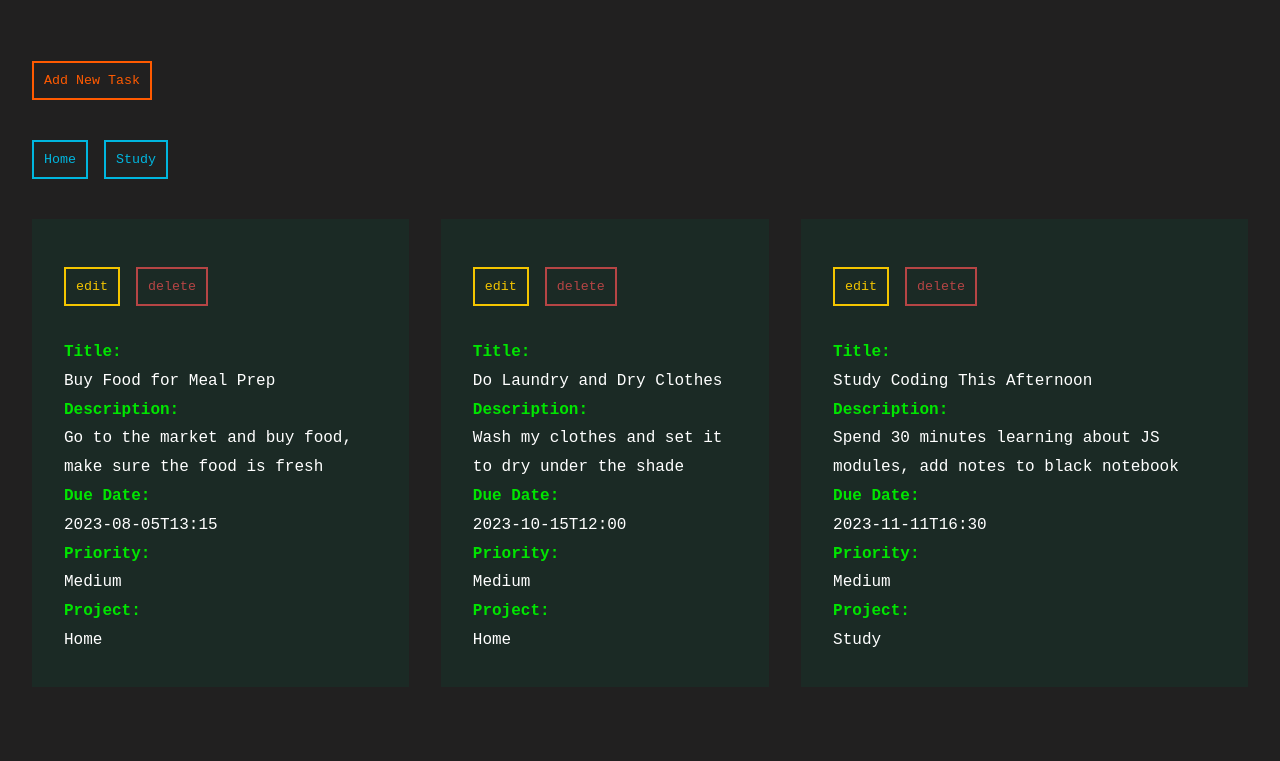
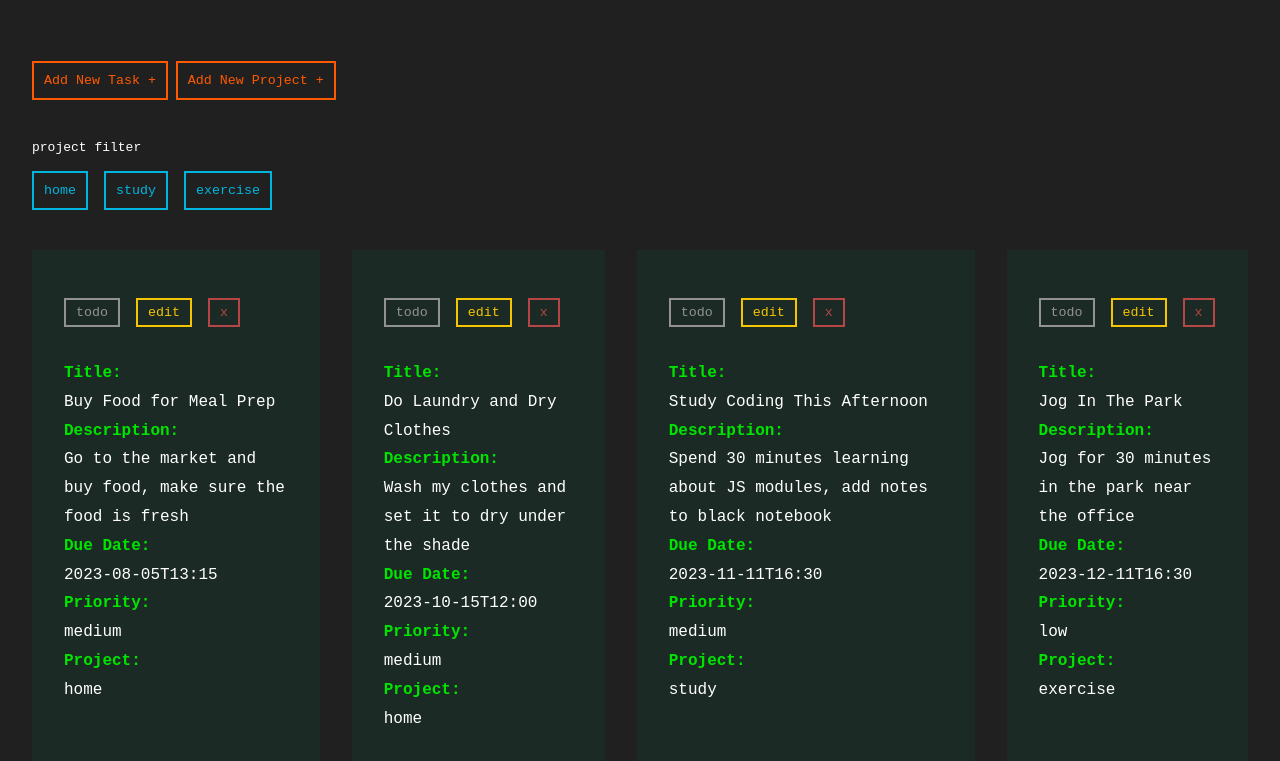
Before and after one commit to bojorquezc/odin_todo_list, a website built with webpack: page src/index.html in a window 1280 px wide. Shown: the part 87-848 px from the top of the page. Before the commit the page ends 806 px from the top, so only its background shows below. Built offline with nearby package versions, Linux system fonts and the light colour scheme.

Commit message:
Start completed task logic

```diff
--- a/src/index.html
+++ b/src/index.html
@@ -14,10 +14,18 @@
     </header>
     <div class="main_actions">
         <button class="add_task_button">
-            <p>Add New Task</p>
+            <p>Add New Task +</p>
+        </button>
+        <button class="add_project_button">
+            <p>Add New Project +</p>
         </button>
     </div>
     <div class="project_buttons_section">
+        <div class="project_buttons_title">
+            <p>project filter</p>
+        </div>
+        <div class="project_buttons">
+        </div>
     </div>
         <dialog class="dialog_container">
             <form class="add_task_form" method="dialog" name="addtaskform">
@@ -41,9 +49,9 @@
                 <div class="form-field">
                     <label for="priority">Priority:</label>
                     <select name="priority" id="priority">
-                        <option value="low">Low</option>
-                        <option value="medium">Medium</option>
-                        <option value="high">High</option>
+                        <option value="low">low</option>
+                        <option value="medium">medium</option>
+                        <option value="high">high</option>
                     </select>
                 </div>
                 <div class="form-field">
--- a/src/style.css
+++ b/src/style.css
@@ -48,6 +48,9 @@ button {
 }
 
 .dialog_container {
+    position: absolute;
+    top: 10%;
+    /* left: 50%; */
     background: #212020;
     color: #ffffff;
     padding: 30px;
@@ -91,19 +94,23 @@ button {
     padding:2rem;
 }
 
-.project_buttons_section {
-    display: flex;
-    gap: 1rem;
-    padding: 0.5rem 2rem;
-}
-
-.add_task_button {
+.main_actions > button {
     padding: 10px;
     font-family: monospace;
     color: #ff5a00;
     background-color: #ffffff00;
     border-style: solid;
     border-color: #ff5a00;
+}
+
+.project_buttons_title {
+    padding: 0.5rem 2rem;
+}
+
+.project_buttons {
+    display: flex;
+    gap: 1rem;
+    padding: 0.5rem 2rem;
 }
 
 .project_button {
@@ -159,7 +166,7 @@ button {
 }
 
 .task_buttons button {
-    padding: 10px;
+    padding: 5px 10px 5px 10px;
     font-family: monospace;
     background-color: #ffffff00;
     border-style: solid;
@@ -172,6 +179,11 @@ button {
     border-color: #b64545;
 }
 
+.task_buttons > .progress_button {
+    color: #929292;
+    border-color: #929292;
+}
+
 .card-title {
     color: #00e500;
     font-weight: bolder;
--- a/src/todo_display.js
+++ b/src/todo_display.js
@@ -1,4 +1,4 @@
-import { todoProjects, editButtonAddListener, deleteButtonAddListener } from "./todo_manager";
+import { todoProjects, progressButtonAddListener, editButtonAddListener, deleteButtonAddListener } from "./todo_manager";
 
 // Create a todo card per todo in the todoProjects object's arrays
 function displayTodo() {
@@ -26,7 +26,7 @@ function projectFilter() {
 
 // Display the buttons for navigation between projects
 function displayProjectButtons() {
-    const projectButtonsSection = document.querySelector('.project_buttons_section');
+    const projectButtonsSection = document.querySelector('.project_buttons');
 
     for (const projectArray in todoProjects) {
         const array = todoProjects[projectArray];
@@ -50,7 +50,7 @@ function projectButtonAddListener() {
 
 // Refresh the project tasks
 function refreshDisplay() {
-    const projectButtonsSection = document.querySelector('.project_buttons_section');
+    const projectButtonsSection = document.querySelector('.project_buttons');
     const mainContent = document.querySelector('.content');
 
     projectButtonsSection.replaceChildren();
@@ -67,6 +67,14 @@ function createTaskCardElements(projectArray, array, i) {
     taskButtonDiv.classList.add('task_buttons');
     todoContainer.appendChild(taskButtonDiv);
 
+    const progressButton = document.createElement('button');
+    progressButton.textContent = 'todo';
+    progressButton.classList.add('progress_button');
+    progressButton.dataset.project = projectArray;
+    progressButton.dataset.taskId = array[i].taskID;
+    taskButtonDiv.appendChild(progressButton);
+    progressButtonAddListener();
+
     const editButton = document.createElement('button');
     editButton.textContent = 'edit';
     editButton.classList.add('edit_button');
@@ -76,7 +84,7 @@ function createTaskCardElements(projectArray, array, i) {
     editButtonAddListener();
 
     const deleteButton = document.createElement('button');
-    deleteButton.textContent = 'delete';
+    deleteButton.textContent = 'x';
     deleteButton.classList.add('delete_button');
     deleteButton.dataset.project = projectArray;
     deleteButton.dataset.taskId = array[i].taskID;
--- a/src/todo_manager.js
+++ b/src/todo_manager.js
@@ -28,8 +28,8 @@ function pushToDo() {
     const taskName = form.taskNameField.value;
     const taskDescription = form.taskDescField.value;
     const dueDate = form.taskDueDate.value;
-    const priority = form.taskPriority.value;
-    const project = form.taskProject.value;
+    const priority = form.taskPriority.value.toLowerCase();
+    const project = form.taskProject.value.toLowerCase();;
     const taskID = uuidv4();
     const completed = false;
 
@@ -37,6 +37,21 @@ function pushToDo() {
     newTask.createToDo();
     generalReset();
     console.table(todoProjects)
+}
+
+function progressToDo() {
+    for (const projectArray in todoProjects) {
+        const dataSetProject = this.dataset.project;
+        const dataSetTaskId = this.dataset.taskId;
+        const array = todoProjects[projectArray];
+
+        for (let i = 0; i < array.length; i++) {
+            if (projectArray === dataSetProject && array[i].taskID === dataSetTaskId) {
+                array[i].completed = true;
+                console.table(todoProjects)
+            }
+        }
+    }
 }
 
 function editFilter() {
@@ -56,7 +71,7 @@ function editFilter() {
                 form.taskNameField.value = array[i].taskName;
                 form.taskDescField.value = array[i].taskDescription;
                 form.taskDueDate.value = array[i].dueDate;
-                form.taskPriority.value = array[i].priority;
+                form.taskPriority.value = array[i].priority.toLowerCase();
                 form.taskProject.value = array[i].project;
 
                 showDialog();
@@ -78,7 +93,7 @@ function editToDo() {
                 array[i].dueDate = form.taskDueDate.value;
                 array[i].priority = form.taskPriority.value;
                 if (form.taskProject.value === dataSetProject) {
-                    array[i].project = form.taskProject.value;
+                    array[i].project = form.taskProject.value.toLowerCase();
                 } else {
                     array.splice(i, 1);
                     pushToDo();
@@ -106,6 +121,13 @@ function deleteToDo() {
     }
 }
 
+function progressButtonAddListener() {
+    const progressButtons = document.querySelectorAll('.progress_button')
+    progressButtons.forEach((button) => {
+        button.addEventListener('click', progressToDo);
+    });
+}
+
 function editButtonAddListener() {
     const editButtons = document.querySelectorAll('.edit_button')
     editButtons.forEach((button) => {
@@ -120,4 +142,4 @@ function deleteButtonAddListener() {
     });
 }
 
-export { todoItem, pushToDo, deleteToDo, editButtonAddListener, editToDo, editFilter, deleteButtonAddListener, todoProjects };
+export { todoItem, pushToDo, deleteToDo, progressButtonAddListener, deleteButtonAddListener, editButtonAddListener, editToDo, editFilter, todoProjects };
--- a/src/todo_sample_content.js
+++ b/src/todo_sample_content.js
@@ -3,14 +3,17 @@ import { todoItem, todoProjects } from "./todo_manager";
 
 //sample todo tasks
 function loadSampleContent() {
-    const buyFood = todoItem('Buy Food for Meal Prep', 'Go to the market and buy food, make sure the food is fresh', '2023-08-05T13:15', 'Medium', 'Home', uuidv4(), false);
+    const buyFood = todoItem('Buy Food for Meal Prep', 'Go to the market and buy food, make sure the food is fresh', '2023-08-05T13:15', 'medium', 'home', uuidv4(), false);
     buyFood.createToDo()
 
-    const doLaundry = todoItem('Do Laundry and Dry Clothes', 'Wash my clothes and set it to dry under the shade', '2023-10-15T12:00', 'Medium', 'Home', uuidv4(), false);
+    const doLaundry = todoItem('Do Laundry and Dry Clothes', 'Wash my clothes and set it to dry under the shade', '2023-10-15T12:00', 'medium', 'home', uuidv4(), false);
     doLaundry.createToDo();
 
-    const studyCode = todoItem('Study Coding This Afternoon', 'Spend 30 minutes learning about JS modules, add notes to black notebook', '2023-11-11T16:30', 'Medium', 'Study', uuidv4(), false);
+    const studyCode = todoItem('Study Coding This Afternoon', 'Spend 30 minutes learning about JS modules, add notes to black notebook', '2023-11-11T16:30', 'medium', 'study', uuidv4(), false);
     studyCode.createToDo();
+
+    const jog = todoItem('Jog In The Park', 'Jog for 30 minutes in the park near the office', '2023-12-11T16:30', 'low', 'exercise', uuidv4(), false);
+    jog.createToDo();
 
     console.table(todoProjects)
 }
```
